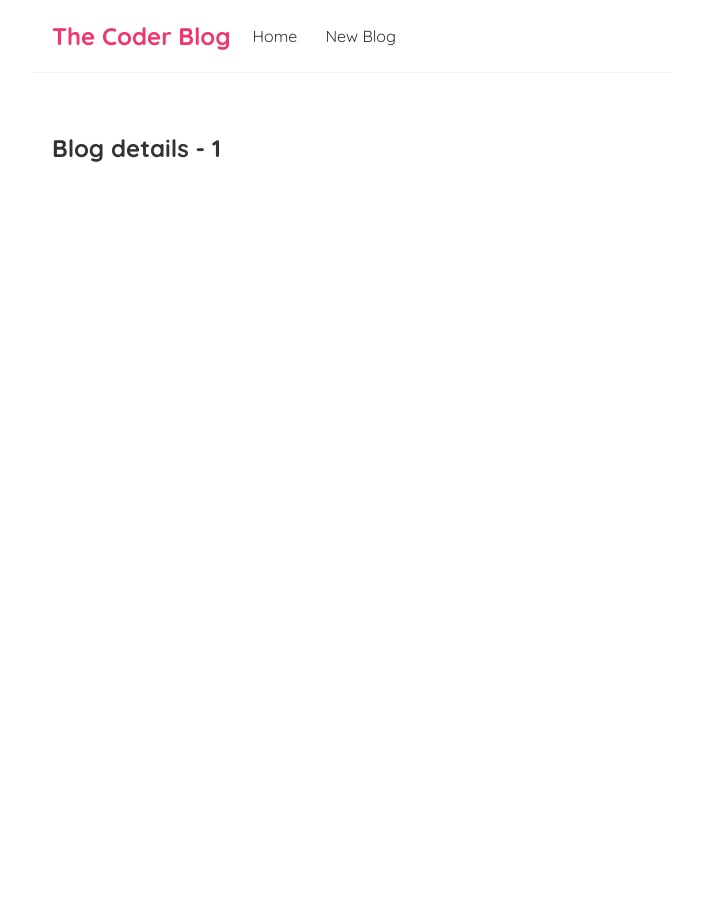
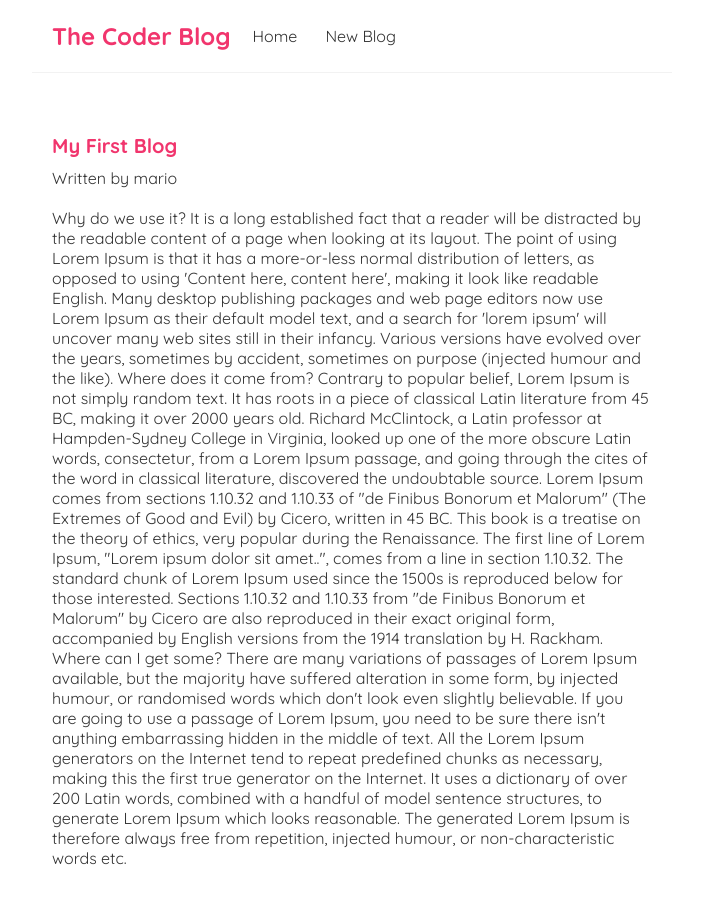
Before and after one commit to black-code1/react-mini-blog, a React (Create React App) app: page /blogs/1 in a window 1280 px wide. Shown: the top 904 px of the page, without its empty margins (288-991 px from the left). Before the commit the page ends 800 px from the top, so only its background shows below. Built offline with nearby package versions, Linux system fonts and the light colour scheme; data requests are answered from the project's data file.

Commit message:
Reused Custom Hooks

```diff
--- a/src/BlogDetails.js
+++ b/src/BlogDetails.js
@@ -1,10 +1,24 @@
 import { useParams } from "react-router-dom";
+import useFetch from "./useFetch";
 
 const BlogDetails = () => {
 	const { id } = useParams();
+	const {
+		data: blog,
+		error,
+		isPending,
+	} = useFetch("http://localhost:8000/blogs/" + id);
 	return (
 		<div className="blog-details">
-			<h2>Blog details - {id}</h2>
+			{isPending && <div>Loading...</div>}
+			{error && <div>{error}</div>}
+			{blog && (
+				<article>
+					<h2>{blog.title}</h2>
+					<p>Written by {blog.author}</p>
+					<div>{blog.body}</div>
+				</article>
+			)}
 		</div>
 	);
 };
--- a/src/index.css
+++ b/src/index.css
@@ -51,3 +51,24 @@
 .blog-preview a {
 	text-decoration: none;
 }
+
+/* blog details page */
+.blog-details h2 {
+	font-size: 20px;
+	color: #f1356d;
+	margin-bottom: 10px;
+}
+
+.blog-details div {
+	margin: 20px 0;
+}
+
+/*
+.blog-details button {
+	background: #f1356d;
+	color: #fff;
+	border: 0;
+	padding: 8px;
+	border-radius: 8px;
+	cursor: pointer;
+}*/
```
